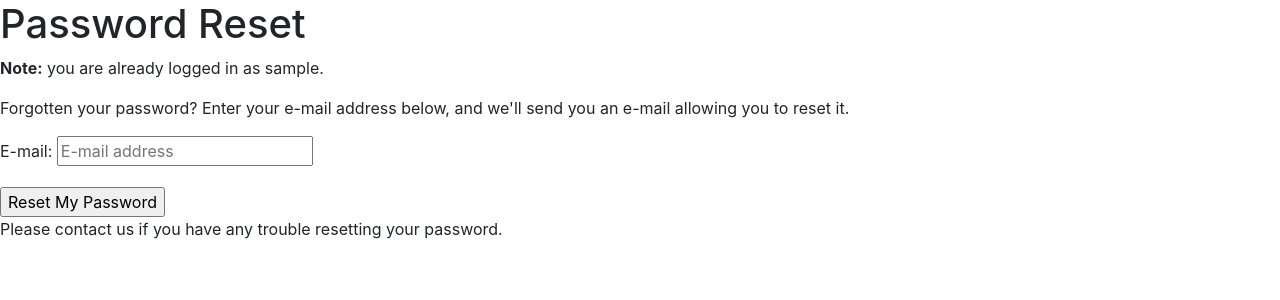
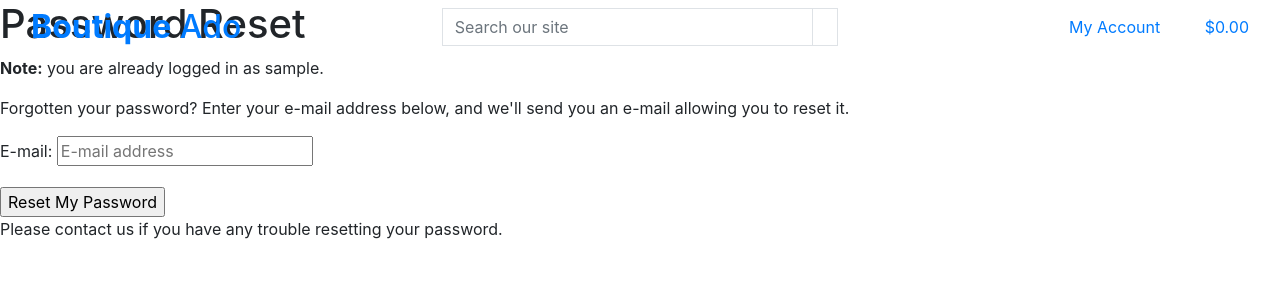
Before and after one commit to Andeweg01/boutique_ado_v1, a Django app: page /accounts/password/reset/ in a window 1280 px wide. Shown: the top 300 px of the page. Run offline with Django 3.2, Linux system fonts and the light colour scheme; the visitor is signed in with stand-in values (Sample User, id 1); some libraries are stand-ins or nearby versions.

Commit message:
commit of styling on index.html and base.html

```diff
--- a/home/templates/home/index.html
+++ b/home/templates/home/index.html
@@ -15,7 +15,7 @@
     <div class="container h-100">
         <div class="row h-100">
             <div class="col-7 col-md-6 my-auto">
-<!-- bootstrap: -->
+<!-- bootstrap: study helpers -->
                 <h1 class="display-4 logo-font text-black">
                     The new collections are here
                 </h1>
--- a/templates/base.html
+++ b/templates/base.html
@@ -31,7 +31,67 @@
     <title>Boutique Ado {% block extra_title %}{% endblock %}</title>
   </head>
   <body>
-    <header class="container-fluid fixed-top"></header>
+   <header class="container-fluid fixed-top">
+        <div class="row">
+            <div class="col-12 col-lg-4 my-auto py-1 py-lg-0 text-center text-lg-left">
+                <a href="{% url 'home' %}" class="nav-link main-logo-link">
+                    <h2 class="logo-font text-black my-0"><strong>Boutique</strong> Ado</h2>
+                </a>
+            </div>
+            <div class="col-12 col-lg-4 my-auto py-1 py-lg-0">
+                <form method="GET" action="">
+                    <div class="input-group w-100">
+                        <input class="form-control border border-black rounded-0" type="text" name="q" placeholder="Search our site">
+                        <div class="input-group-append">
+                            <button class="form-control btn btn-black border border-black rounded-0" type="submit">
+                                <span class="icon">
+                                    <i class="fas fa-search"></i>
+                                </span>
+                            </button>
+                        </div>
+                    </div>
+                </form>
+            </div>
+            <div class="col-12 col-lg-4 my-auto py-1 py-lg-0">
+                <ul class="list-inline list-unstyled text-center text-lg-right my-0">
+                    <li class="list-inline-item dropdown">
+                        <a class="text-black nav-link" href="#" id="user-options" data-toggle="dropdown" aria-haspopup="true" aria-expanded="false">
+                            <div class="text-center">
+                                <div><i class="fas fa-user fa-lg"></i></div>
+                                <p class="my-0">My Account</p>
+                            </div>
+                        </a>
+                        <div class="dropdown-menu border-0" aria-labelledby="user-options">
+                            {% if request.user.is_authenticated %}
+                                {% if request.user.is_superuser %}
+                                    <a href="" class="dropdown-item">Product Management</a>
+                                {% endif %}
+                                <a href="" class="dropdown-item">My Profile</a>
+                                <a href="{% url 'account_logout' %}" class="dropdown-item">Logout</a>
+                            {% else %}
+                                <a href="{% url 'account_signup' %}" class="dropdown-item">Register</a>
+                                <a href="{% url 'account_login' %}" class="dropdown-item">Login</a>
+                            {% endif %}
+                        </div>
+                    </li>
+                    <li class="list-inline-item">
+                        <a class="{% if grand_total %}text-info font-weight-bold{% else %}text-black{% endif %} nav-link" href="">
+                            <div class="text-center">
+                                <div><i class="fas fa-shopping-bag fa-lg"></i></div>
+                                <p class="my-0">
+                                    {% if grand_total %}
+                                        ${{ grand_total|floatformat:2 }}
+                                    {% else %}
+                                        $0.00
+                                    {% endif %}
+                                </p>
+                            </div>
+                        </a>
+                    </li>
+                </ul>
+            </div>
+        </div>
+    </header>
 
     {% if messages %}
         <div class="message-container"></div>
```
Also changed, not shown: static/css/base.css (added, +81 -0 lines), media/homepage_background_cropped.jpg (added).
